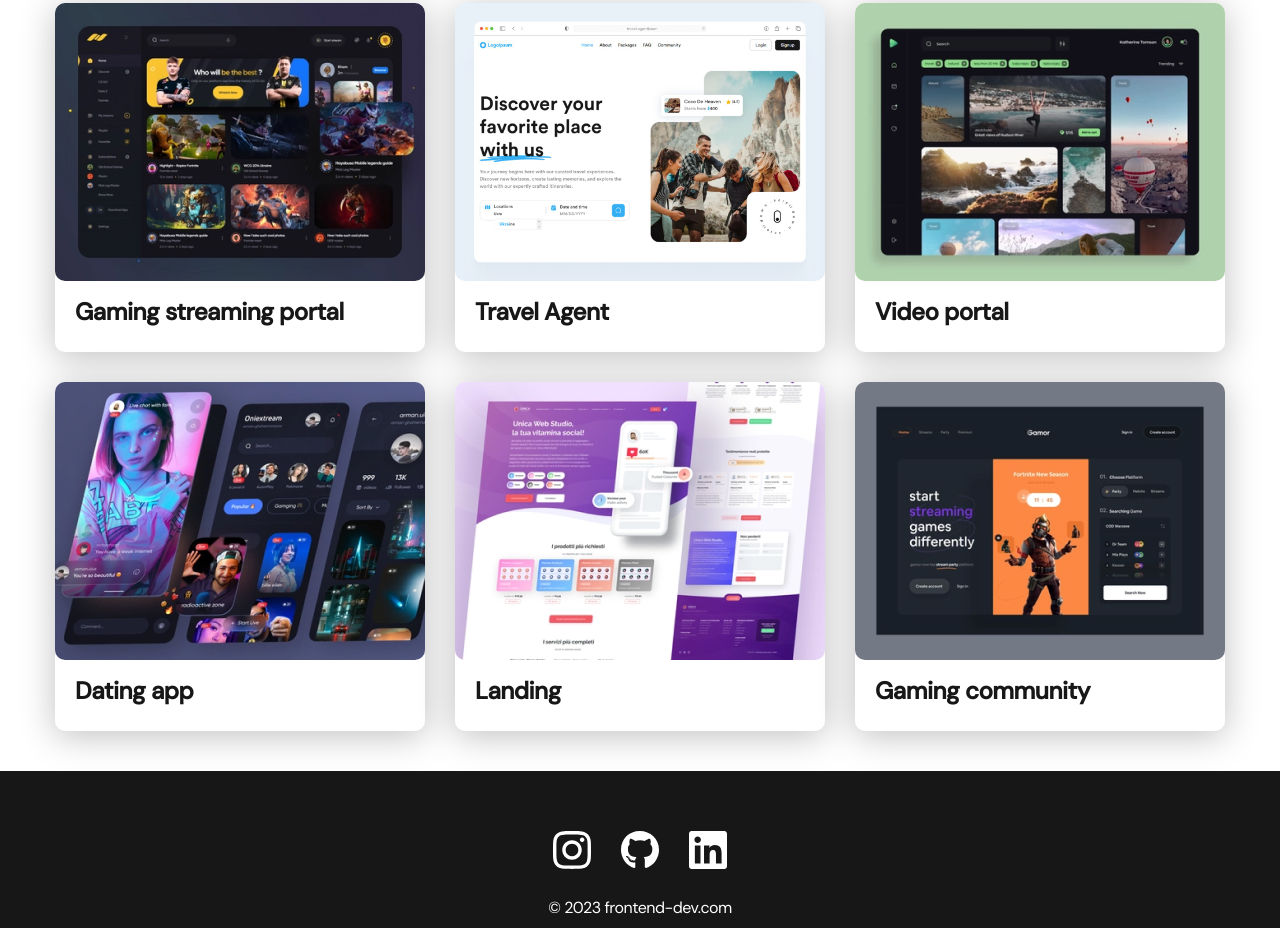
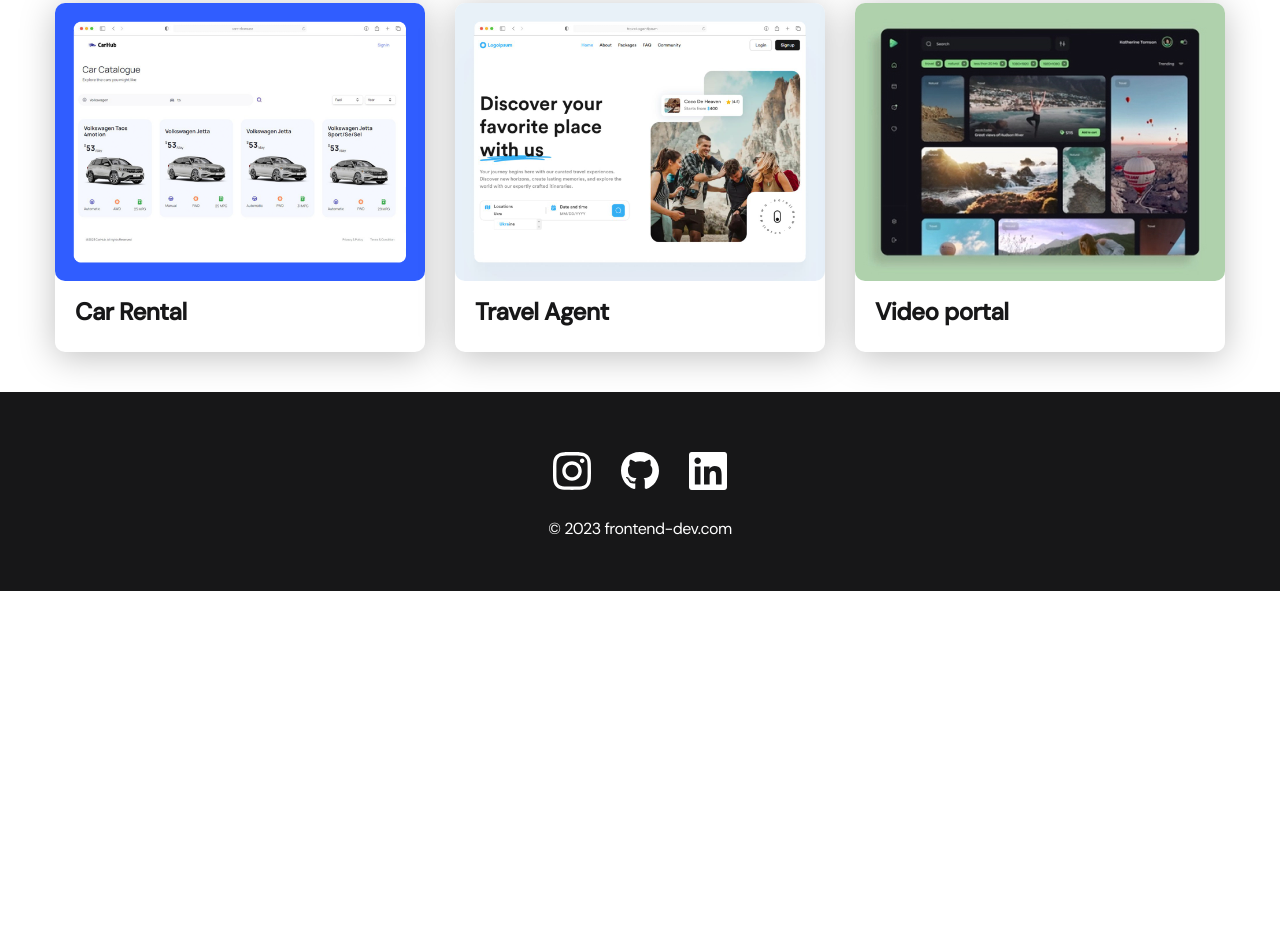
Before and after one commit to R9R6G1/portfolio, a plain HTML site: page index.html in a window 1280 px wide. Shown: the part 926-1854 px from the top of the page. After the commit the page ends 1517 px from the top, so only its background shows below. Drawn offline with Linux system fonts and the light colour scheme.

Commit message:
add new info

```diff
--- a/index.html
+++ b/index.html
@@ -54,7 +54,11 @@
         <div class="header-text">
           <p>with passion for learning and creating.</p>
         </div>
-        <a href="https://drive.google.com/file/d/1tTskSuoyc7azSSJLTBQ-brWNy7u7XNVF/view?usp=sharing" class="btn">Download CV</a>
+        <a
+          href="https://drive.google.com/file/d/1YaBvTjD4dY2CoIK-g9n4pA4ZAo8gibcd/view?usp=sharing"
+          class="btn"
+          >Download CV</a
+        >
       </div>
     </header>
 
@@ -63,13 +67,13 @@
         <h2 class="title-1">Projects</h2>
         <ul class="projects">
           <li class="project">
-            <a href="./project-page.html">
+            <a href="https://cars-showcase-947z.vercel.app/">
               <img
-                src="./image/projects/01.jpg"
+                src="./image/projects/01.png"
                 alt="Project img"
                 class="project-img"
               />
-              <h3 class="project-title">Gaming streaming portal</h3>
+              <h3 class="project-title">Car Rental</h3>
             </a>
           </li>
 
@@ -94,38 +98,6 @@
               <h3 class="project-title">Video portal</h3>
             </a>
           </li>
-
-          <li class="project">
-            <a href="./project-page.html">
-              <img
-                src="./image/projects/04.jpg"
-                alt="Project img"
-                class="project-img"
-              />
-              <h3 class="project-title">Dating app</h3>
-            </a>
-          </li>
-
-          <li class="project">
-            <a href="./project-page.html">
-              <img
-                src="./image/projects/05.jpg"
-                alt="Project img"
-                class="project-img"
-              />
-              <h3 class="project-title">Landing</h3>
-            </a>
-          </li>
-
-          <li class="project">
-            <a href="./project-page.html"></a>
-            <img
-              src="./image/projects/06.jpg"
-              alt="Project img"
-              class="project-img"
-            />
-            <h3 class="project-title">Gaming community</h3>
-          </li>
         </ul>
       </div>
     </main>
@@ -147,7 +119,7 @@
             </li>
 
             <li class="social-item">
-              <a href="https://www.linkedin.com/in/andry-zhmurko-6a76a81a4/">
+              <a href="https://www.linkedin.com/in/andrii-zhmurko-98049729b/">
                 <img src="./image/icons/linkedIn.svg" alt="Link"
               /></a>
             </li>
```
Also changed, not shown: image/projects/01-big.jpg (deleted), image/projects/01.jpg (deleted), image/projects/01.png (added), image/projects/04-big.jpg (deleted), image/projects/04.jpg (deleted), image/projects/05-big.jpg (deleted), image/projects/05.jpg (deleted), image/projects/06-big.jpg (deleted), image/projects/06.jpg (deleted).
